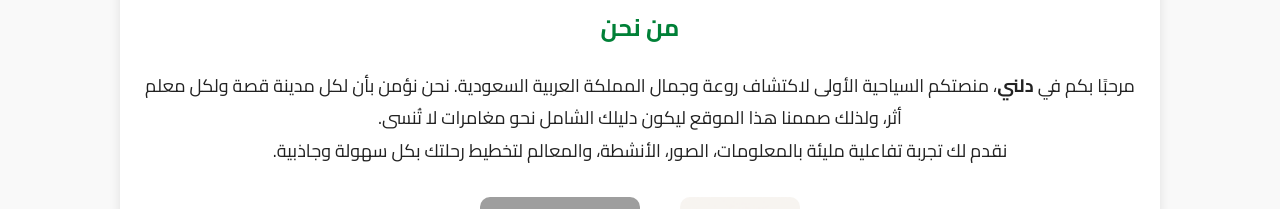
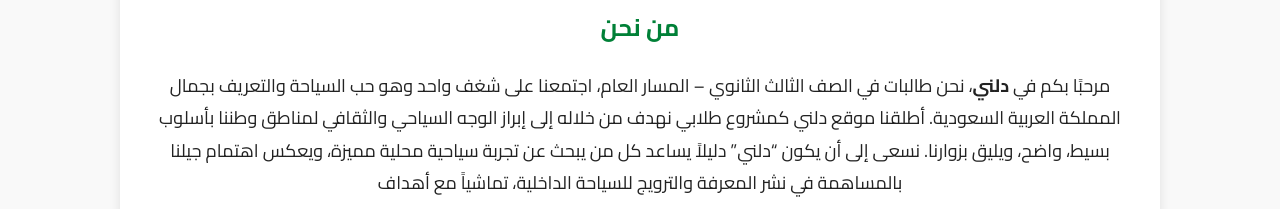
Before and after one commit to MohmmadSultan11/MyWebsite, a plain HTML site: page about.html in a window 1280 px wide. Shown: the part 145-354 px from the top of the page. Drawn offline with Linux system fonts and the light colour scheme; grey boxes are pictures that could not be loaded.

Commit message:
Update about.html

```diff
--- a/about.html
+++ b/about.html
@@ -138,8 +138,10 @@
 <section class="about-container">
   <h1>من نحن</h1>
   <p>
-    مرحبًا بكم في <strong>دلني</strong>، منصتكم السياحية الأولى لاكتشاف روعة وجمال المملكة العربية السعودية. نحن نؤمن بأن لكل مدينة قصة ولكل معلم أثر، ولذلك صممنا هذا الموقع ليكون دليلك الشامل نحو مغامرات لا تُنسى.<br>
-    نقدم لك تجربة تفاعلية مليئة بالمعلومات، الصور، الأنشطة، والمعالم لتخطيط رحلتك بكل سهولة وجاذبية.
+    مرحبًا بكم في <strong>دلني</strong>،
+نحن طالبات في الصف الثالث الثانوي – المسار العام، اجتمعنا على شغف واحد وهو حب السياحة والتعريف بجمال المملكة العربية السعودية. أطلقنا موقع دلني كمشروع طلابي نهدف من خلاله إلى إبراز الوجه السياحي والثقافي لمناطق وطننا بأسلوب بسيط، واضح، ويليق بزوارنا.
+
+نسعى إلى أن يكون “دلني” دليلاً يساعد كل من يبحث عن تجربة سياحية محلية مميزة، ويعكس اهتمام جيلنا بالمساهمة في نشر المعرفة والترويج للسياحة الداخلية، تماشياً مع أهداف
   </p>
   <div class="about-visuals">
     <img src="assests/Logo.png" alt="شعار دلني">
```
